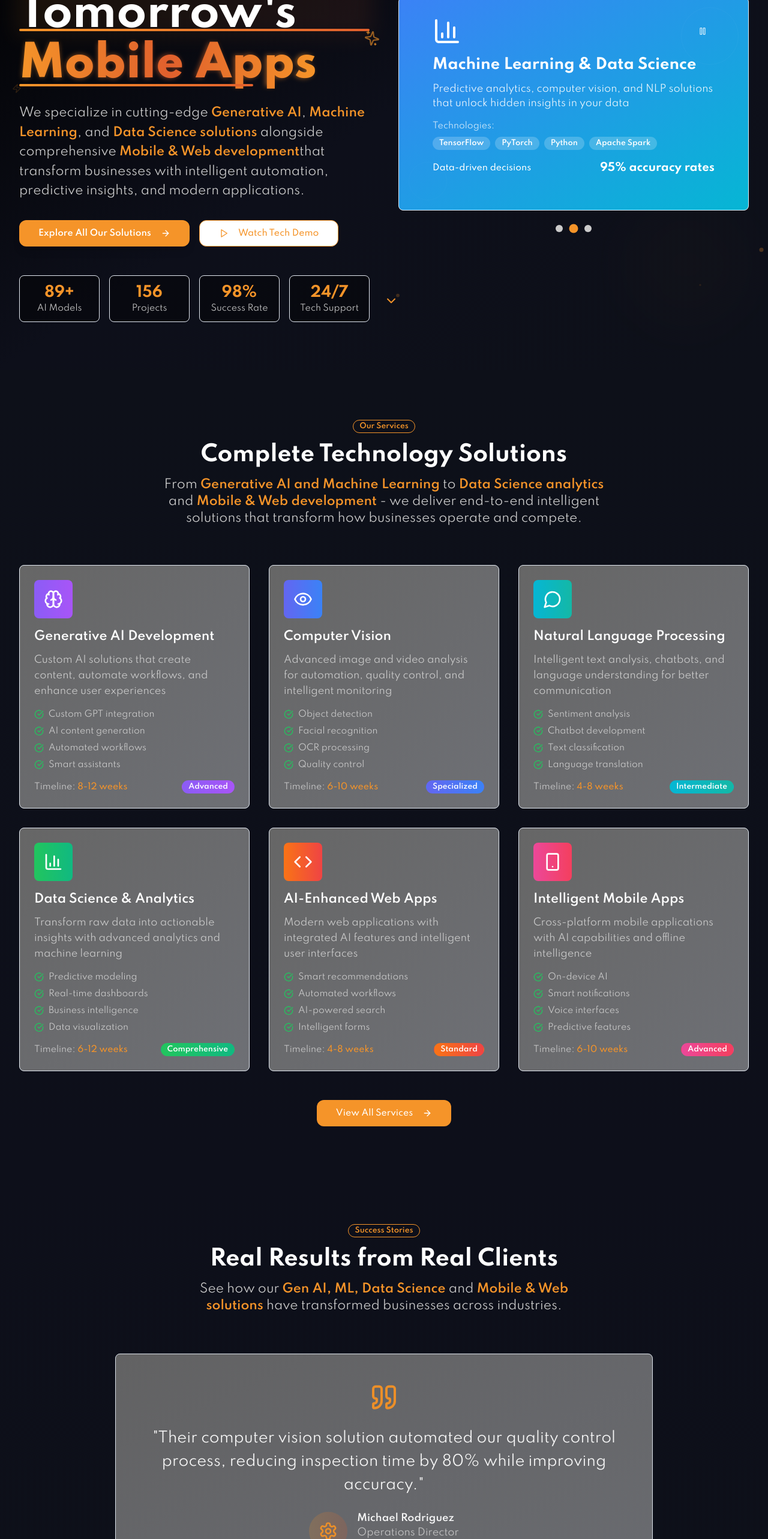
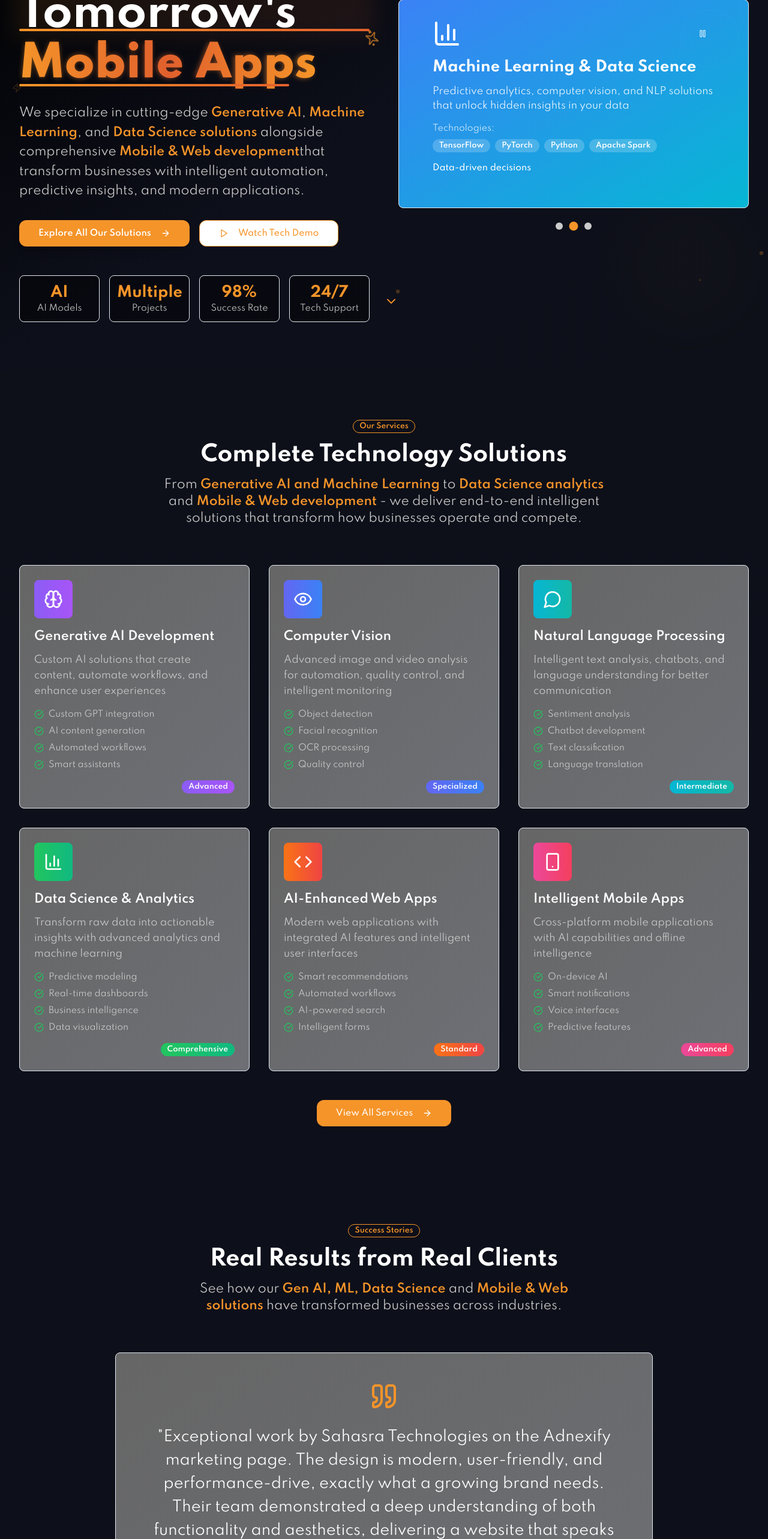
Before and after one commit to sahasra-technologies/sahasra-landing, a React (Vite) app: page / in a window 1280 px wide. Shown: the part 234-2800 px from the top of the page at 60% size. Built offline with nearby package versions, Linux system fonts and the light colour scheme; the HTML template or start-up script is replaced by a standard one.

Commit message:
Updated Home Page Containt

```diff
--- a/src/components/AboutSection.tsx
+++ b/src/components/AboutSection.tsx
@@ -73,7 +73,7 @@ const AboutSection = () => {
         <div className="text-center mb-16">
           <div className="inline-flex items-center px-4 py-2 rounded-full bg-accent-orange/20 border border-accent-orange/30 text-accent-orange text-sm font-medium mb-6">
             <Users className="w-4 h-4 mr-2" />
-            About TechLab
+            About Sahasra
           </div>
           <h2 className="text-3xl md:text-4xl lg:text-5xl font-bold text-primary-dark mb-6">
             Building the Future with Technology
@@ -95,7 +95,7 @@ const AboutSection = () => {
             <div className="space-y-4 text-gray-600 leading-relaxed">
               <p>
                 Founded with a vision to bridge the gap between innovative
-                technology and practical business solutions, TechLab has grown
+                technology and practical business solutions, Sahasra has grown
                 into a trusted partner for companies worldwide.
               </p>
               <p>
--- a/src/components/ContactSection.tsx
+++ b/src/components/ContactSection.tsx
@@ -17,7 +17,7 @@ const ContactSection = () => {
     {
       icon: Mail,
       title: "Email Us",
-      detail: "hello@techlab.com",
+      detail: "hello@Sahasra.com",
       description: "Send us an email anytime",
     },
     {
--- a/src/components/Footer.tsx
+++ b/src/components/Footer.tsx
@@ -39,7 +39,7 @@ const Footer = () => {
           {/* Company Info */}
           <div className="lg:col-span-1">
             <div className="text-2xl font-bold mb-4">
-              TechLab
+              Sahasra
               <span className="text-accent-orange">.</span>
             </div>
             <p className="text-neutral-text-gray mb-6 leading-relaxed">
@@ -117,7 +117,7 @@ const Footer = () => {
               <div className="flex items-start space-x-3">
                 <Mail className="w-5 h-5 text-accent-orange mt-0.5 flex-shrink-0" />
                 <div>
-                  <p className="text-neutral-text-gray">hello@techlab.com</p>
+                  <p className="text-neutral-text-gray">hello@Sahasra.com</p>
                 </div>
               </div>
 
@@ -148,7 +148,7 @@ const Footer = () => {
         <div className="max-w-7xl mx-auto px-4 sm:px-6 lg:px-8 py-6">
           <div className="flex flex-col md:flex-row justify-between items-center">
             <p className="text-neutral-text-gray text-sm">
-              © 2024 TechLab. All rights reserved.
+              © 2024 Sahasra. All rights reserved.
             </p>
 
             <div className="flex items-center space-x-6 mt-4 md:mt-0">
--- a/src/components/Header.tsx
+++ b/src/components/Header.tsx
@@ -106,7 +106,7 @@ const Header = () => {
                     transition={{ duration: 0.6 }}
                     className="flex items-center"
                   >
-                    Nexus
+                    Sahasra
                   </motion.div>
                   <motion.span
                     className="text-accent-orange ml-1"
--- a/src/pages/About.jsx
+++ b/src/pages/About.jsx
@@ -386,7 +386,7 @@ const About = () => {
                 >
                   <Brain className="w-4 h-4 mr-2" />
                 </motion.div>
-                About Nexus
+                About Sahasra
               </motion.div>
 
               <motion.h1
@@ -456,7 +456,7 @@ const About = () => {
                 From Idea to AI Innovation
               </h2>
               <p className="text-xl text-neutral-text-gray max-w-2xl mx-auto">
-                Nexus was born from our own experiences as technology
+                Sahasra was born from our own experiences as technology
                 entrepreneurs. We experienced firsthand the challenges of
                 growing businesses.
               </p>
--- a/src/pages/About.tsx
+++ b/src/pages/About.tsx
@@ -408,7 +408,7 @@ const About = () => {
                 >
                   <Brain className="w-4 h-4 mr-2" />
                 </motion.div>
-                About Nexus
+                About Sahasra
               </motion.div>
 
               <motion.h1
@@ -476,7 +476,7 @@ const About = () => {
                 From Idea to AI Innovation
               </h2>
               <p className="text-xl text-neutral-text-gray max-w-2xl mx-auto">
-                Nexus was born from our own experiences as technology
+                Sahasra was born from our own experiences as technology
                 entrepreneurs. We experienced firsthand the challenges of
                 growing businesses.
               </p>
--- a/src/pages/Contact.tsx
+++ b/src/pages/Contact.tsx
@@ -121,14 +121,14 @@ const Contact = () => {
     {
       icon: Mail,
       title: "Email Us",
-      detail: "hello@nexustech.com",
+      detail: "hello@Sahasratech.com",
       description: "General inquiries & AI project discussions",
-      action: "mailto:hello@nexustech.com",
+      action: "mailto:hello@Sahasratech.com",
     },
     {
       icon: Phone,
       title: "Call Us",
-      detail: "+1 (415) 555-NEXUS",
+      detail: "+1 (415) 555-Sahasra",
       description: "Direct line to our AI specialists",
       action: "tel:+14155556398",
     },
@@ -154,7 +154,7 @@ const Contact = () => {
       name: "San Francisco HQ",
       address: "123 Tech Avenue, SOMA District, SF 94107",
       phone: "+1 (415) 555-0123",
-      email: "hello@nexustech.com",
+      email: "hello@Sahasratech.com",
       hours: "Mon-Fri: 9AM-6PM PST",
       isHeadquarters: true,
       team: "12 AI specialists",
@@ -172,7 +172,7 @@ const Contact = () => {
       name: "New York Office",
       address: "456 Innovation Ave, Manhattan, NY 10001",
       phone: "+1 (212) 555-0123",
-      email: "ny@nexustech.com",
+      email: "ny@Sahasratech.com",
       hours: "Mon-Fri: 9AM-6PM EST",
       isHeadquarters: false,
       team: "8 AI engineers",
@@ -189,7 +189,7 @@ const Contact = () => {
       name: "Austin Lab",
       address: "789 Research Blvd, Austin, TX 78701",
       phone: "+1 (512) 555-0123",
-      email: "austin@nexustech.com",
+      email: "austin@Sahasratech.com",
       hours: "Mon-Fri: 9AM-6PM CST",
       isHeadquarters: false,
       team: "6 researchers",
--- a/src/pages/Index.jsx
+++ b/src/pages/Index.jsx
@@ -233,53 +233,53 @@ const Index = () => {
   const testimonials = [
     {
       quote:
-        "Nexus transformed our customer service with AI chatbots that understand context and provide intelligent responses. Customer satisfaction increased by 40%.",
-      author: "Sarah Chen",
-      role: "CTO, TechFlow Solutions",
-      company: "E-commerce Platform",
+        "Huge thanks to Sahasra Technologies for bringing our vision of PlaydateSport to life! The platform looks clean, performs seamlessly, and truly captures the spirit of sports and community. Their team was responsive, creative, and deeply committed to quality. We’re proud to have partnered with a team that understands both tech and passion.",
+      author: "Mohammad Rafi",
+      role: "CTO",
+      company: "PlayDate Sport",
       avatar: Users,
       results: "40% satisfaction increase",
     },
     {
       quote:
-        "Their computer vision solution automated our quality control process, reducing inspection time by 80% while improving accuracy.",
-      author: "Michael Rodriguez",
+        "Exceptional work by Sahasra Technologies on the Adnexify marketing page. The design is modern, user-friendly, and performance-drive, exactly what a growing brand needs. Their team demonstrated a deep understanding of both functionality and aesthetics, delivering a website that speaks to our audience and drives engagement. Truly a job well done.",
+      author: "Vikas Ambati",
       role: "Operations Director",
-      company: "Manufacturing Corp",
+      company: "Adnexify",
       avatar: Settings,
       results: "80% time reduction",
     },
-    {
-      quote:
-        "The predictive analytics model they built helps us forecast demand with 95% accuracy, optimizing our inventory management.",
-      author: "Emily Watson",
-      role: "Head of Analytics",
-      company: "RetailTech Inc",
-      avatar: TrendingUp,
-      results: "95% forecast accuracy",
-    },
+    // {
+    //   quote:
+    //     "The predictive analytics model they built helps us forecast demand with 95% accuracy, optimizing our inventory management.",
+    //   author: "Emily Watson",
+    //   role: "Head of Analytics",
+    //   company: "RetailTech Inc",
+    //   avatar: TrendingUp,
+    //   results: "95% forecast accuracy",
+    // },
   ];
 
   // Company achievements and metrics
   const achievements = [
     {
-      metric: "89+",
-      label: "AI Models Deployed",
-      description: "Successfully implemented across various industries",
+      metric: "AI & Machine Learning", // "89+",
+      label: "Models Deployed",
+      description: "Transform your business with intelligent AI solutions, from predictive analytics to natural language processing.",
       icon: Brain,
       color: "text-violet-400",
     },
     {
-      metric: "156",
-      label: "Happy Clients",
-      description: "Businesses transformed with intelligent solutions",
+      metric: "Apps",
+      label: "Mobile & Web Applications",
+      description: "Cross-platform mobile apps built with React Native, allowing you to launch on both iOS and Android simultaneously.",
       icon: Heart,
       color: "text-red-400",
     },
     {
-      metric: "98%",
-      label: "Success Rate",
-      description: "Projects delivered on time and within budget",
+      metric: "Computer Vision",
+      label: "Computer Vision Solutions",
+      description: "Advanced computer vision and image processing solutions for automated visual analysis and recognition tasks.",
       icon: Target,
       color: "text-green-400",
     },
@@ -693,8 +693,8 @@ const Index = () => {
                 {/* Quick Stats */}
                 <div className="grid grid-cols-2 md:grid-cols-4 gap-4 text-center">
                   {[
-                    { value: "89+", label: "AI Models" },
-                    { value: "156", label: "Projects" },
+                    { value: "AI", label: "AI Models" },
+                    { value: "Multiple", label: "Projects" },
                     { value: "98%", label: "Success Rate" },
                     { value: "24/7", label: "Tech Support" },
                   ].map((stat, index) => (
@@ -777,9 +777,9 @@ const Index = () => {
                           <span className="text-sm font-medium">
                             {features[activeFeature].benefit}
                           </span>
-                          <span className="text-lg font-bold">
+                          {/* <span className="text-lg font-bold">
                             {features[activeFeature].stats}
-                          </span>
+                          </span> */}
                         </div>
                       </CardContent>
                       {/* Animated background pattern */}
@@ -898,12 +898,12 @@ const Index = () => {
                       </div>
                       <div className="flex items-center justify-between text-sm">
                         <div>
-                          <span className="text-neutral-text-gray">
+                          {/* <span className="text-neutral-text-gray">
                             Timeline:{" "}
                           </span>
                           <span className="text-accent-orange font-medium">
                             {service.timeline}
-                          </span>
+                          </span> */}
                         </div>
                         <Badge
                           className={`bg-gradient-to-r ${service.color} text-white`}
@@ -981,9 +981,9 @@ const Index = () => {
                         <div className="font-semibold text-neutral-white">
                           {testimonials[visibleTestimonial].author}
                         </div>
-                        <div className="text-neutral-text-gray">
+                        {/* <div className="text-neutral-text-gray">
                           {testimonials[visibleTestimonial].role}
-                        </div>
+                        </div> */}
                         <div className="text-accent-orange text-sm">
                           {testimonials[visibleTestimonial].company}
                         </div>
@@ -1106,9 +1106,9 @@ const Index = () => {
                   {React.createElement(stat.icon, {
                     className: "w-8 h-8 text-accent-orange mx-auto mb-2",
                   })}
-                  <div className="text-2xl font-bold text-neutral-white">
+                  {/* <div className="text-2xl font-bold text-neutral-white">
                     {stat.value.toLocaleString()}
-                  </div>
+                  </div> */}
                   <div className="text-sm text-neutral-text-gray">
                     {stat.label}
                   </div>
--- a/src/pages/Index.tsx
+++ b/src/pages/Index.tsx
@@ -233,7 +233,7 @@ const Index = () => {
   const testimonials = [
     {
       quote:
-        "Nexus transformed our customer service with AI chatbots that understand context and provide intelligent responses. Customer satisfaction increased by 40%.",
+        "Sahasra transformed our customer service with AI chatbots that understand context and provide intelligent responses. Customer satisfaction increased by 40%.",
       author: "Sarah Chen",
       role: "CTO, TechFlow Solutions",
       company: "E-commerce Platform",
--- a/src/pages/Services.jsx
+++ b/src/pages/Services.jsx
@@ -813,7 +813,7 @@ const Services = () => {
                 Why Choose Us
               </Badge>
               <h2 className="text-3xl md:text-4xl font-bold text-neutral-white mb-4">
-                The Nexus Advantage
+                The Sahasra Advantage
               </h2>
               <p className="text-xl text-neutral-text-gray max-w-2xl mx-auto">
                 We understand the business journey because we've been there
--- a/src/pages/Services.tsx
+++ b/src/pages/Services.tsx
@@ -810,7 +810,7 @@ const Services = () => {
                 Why Choose Us
               </Badge>
               <h2 className="text-3xl md:text-4xl font-bold text-neutral-white mb-4">
-                The Nexus Advantage
+                The Sahasra Advantage
               </h2>
               <p className="text-xl text-neutral-text-gray max-w-2xl mx-auto">
                 We understand the business journey because we've been there
```
Also changed, not shown: 1 other file (tests, documents, lock files or other folders).
